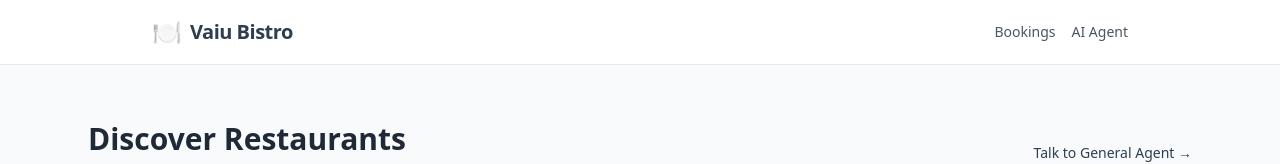
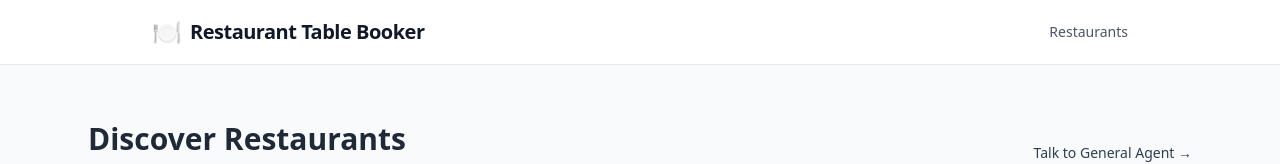
Before and after one commit to Aarsh-Mishra/table_booker, a React (Vite) app in the folder client/: page / in a window 1280 px wide. Shown: the top 164 px of the page. Built offline with nearby package versions, Linux system fonts and the light colour scheme; no server answers.

Commit message:
Update app to handle new changes

```diff
--- a/client/src/App.jsx
+++ b/client/src/App.jsx
@@ -11,13 +11,13 @@ function App() {
         {/* Navigation Header */}
         <header className="bg-white border-b border-gray-200 sticky top-0 z-50">
           <div className="max-w-5xl mx-auto px-6 h-16 flex items-center justify-between">
-            <Link to="/" className="flex items-center gap-2 text-primary hover:opacity-80 transition-opacity">
+            <Link to="/" className="flex items-center gap-2 hover:opacity-80 transition-opacity">
               <span className="text-2xl">🍽️</span>
-              <h1 className="text-xl font-bold tracking-tight">Vaiu Bistro</h1>
+              <h1 className="text-xl font-bold tracking-tight text-gray-900">Restaurant Table Booker</h1>
             </Link>
             <nav className="flex gap-4">
-              <Link to="/" className="text-sm font-medium text-gray-600 hover:text-accent transition-colors">Bookings</Link>
-              <Link to="/chat" className="text-sm font-medium text-gray-600 hover:text-accent transition-colors">AI Agent</Link>
+              <Link to="/" className="text-sm font-medium text-gray-600 hover:text-black transition-colors">Restaurants</Link>
+              {/* We can add a My Bookings route later */}
             </nav>
           </div>
         </header>
```
